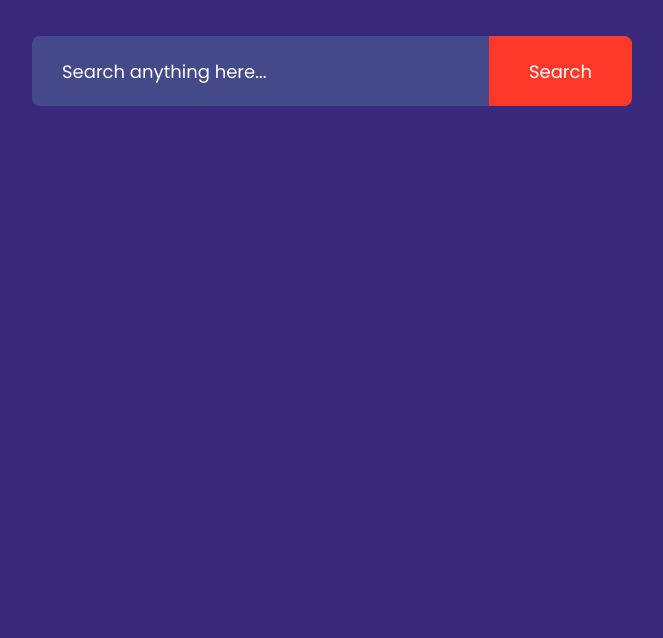
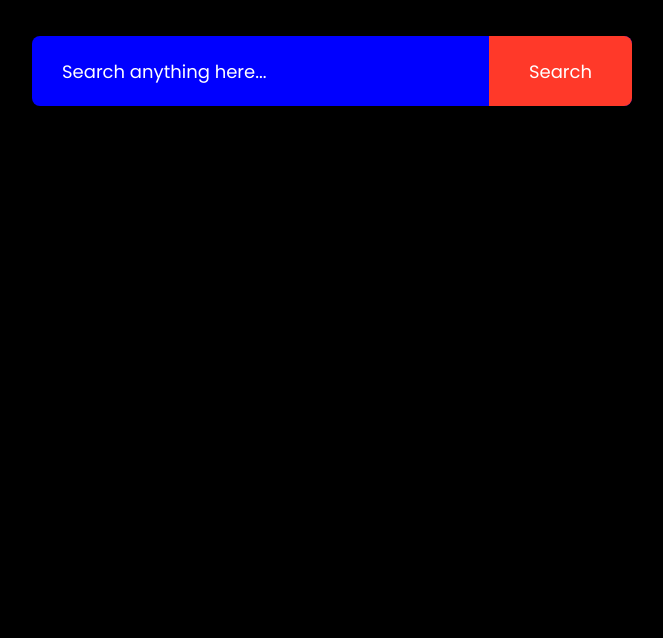
Before and after one commit to Sindhu-0305/Image-Search-Engine, a plain HTML site: page index.html in a window 1280 px wide. Shown: the part 162-800 px from the top of the page, without its empty margins (308-971 px from the left). Drawn offline with Linux system fonts and the light colour scheme.

Commit message:
Update style.css

```diff
--- a/style.css
+++ b/style.css
@@ -7,7 +7,7 @@
     font-family: 'Poppins',sans-serif;
 }
 body{
-background: #39297b;
+background: black;
 color: white;
 }
 h1{
@@ -20,7 +20,7 @@ form{
     max-width: 600px;
     margin: auto;
     height: 70px;
-    background:#434989;
+    background:blue;
     display: flex;
     align-items: center;
     border-radius: 8px;
```
